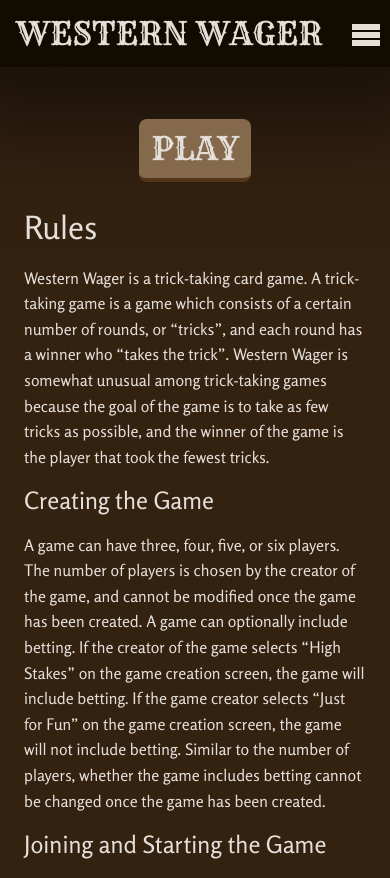
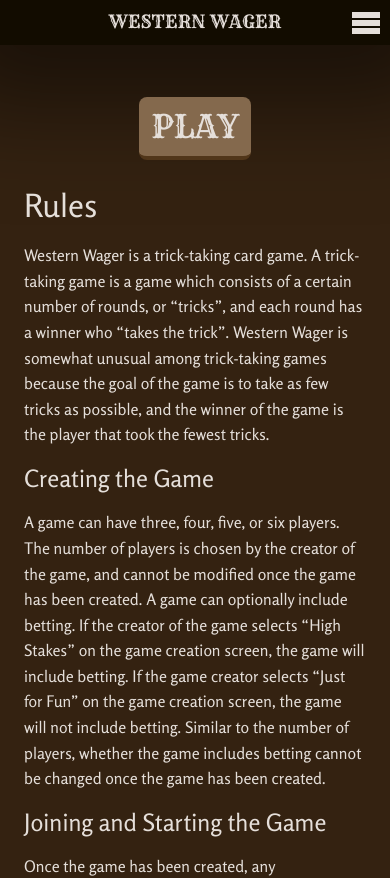
Before and after one commit to HannahLilyW/texas-showdown, a Vue app in the folder vue-project/: page / in a window 390 px wide. Shown: the top 878 px of the page. Built offline with nearby package versions, Linux system fonts and the light colour scheme.

Commit message:
add back arrow

```diff
--- a/vue-project/src/App.vue
+++ b/vue-project/src/App.vue
@@ -1,12 +1,14 @@
 <script setup lang="ts">
 import router from './router';
-import { RouterView } from 'vue-router';
+import { RouterView, useRoute } from 'vue-router';
 import { ref } from 'vue';
 import { username, updateOwnProfileInfo } from './services/api.js';
 import MenuIcon from './components/icons/IconMenu.vue';
+import ArrowLeftIcon from './components/icons/IconArrowLeft.vue';
 import MenuComponent from './components/MenuComponent.vue';
 
 let menu = ref();
+const route = useRoute();
 
 if (!username.value) {
   // Stop people from accidentally going to a page they need to be logged in for, before logging in
@@ -27,6 +29,9 @@ function showMenu() {
 
 <template>
   <header>
+    <div class="buttons-row" id="backButton">
+      <ArrowLeftIcon id="backButtonIcon" v-if="route.path != '/'" @click="goToLanding()"></ArrowLeftIcon>
+    </div>
     <div class="title-wrapper">
       <div id="title" class="point rye" @click="goToLanding()">
         WESTERN WAGER
@@ -53,6 +58,7 @@ header {
   background-color: var(--color-background-dark);
   box-shadow: 0 0 100px 60px rgba(0, 0, 0, 0.5);
   padding-right: 8px;
+  padding-left: 8px;
 }
 
 .container {
@@ -73,12 +79,19 @@ header {
 
 #title {
   font-size: 32px;
-  padding-left: 8px;
 }
 
-@media(max-width: 370px) {
+#backButton {
+  width: 32px;
+}
+
+#backButtonIcon {
+  cursor: pointer;
+}
+
+@media(max-width: 400px) {
   #title {
-    font-size: 20px;
+    font-size: 18px;
   }
 }
 </style>
--- /dev/null
+++ b/vue-project/src/components/icons/IconArrowLeft.vue
@@ -0,0 +1,5 @@
+<template>
+    <svg xmlns="http://www.w3.org/2000/svg" viewBox="0 0 32 32" fill="currentColor">
+        <path d="M1 16l15 15v-9h16v-12h-16v-9z"></path>
+    </svg>
+</template>
```
